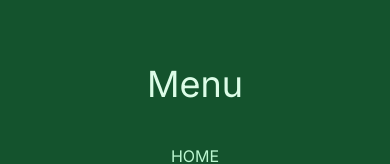
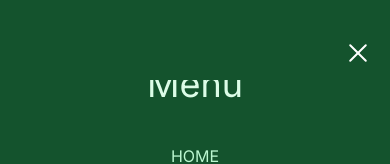
Before and after one commit to ahmad-bsh/botanical-garden, a Next.js app: page / in a window 390 px wide. Both pictures are taken after a click on the element 358 px from the left and 52 px from the top of the page. Shown: the top 164 px of the page. Built offline with nearby package versions, Linux system fonts and the light colour scheme.

Commit message:
fix menu not working in tablet/mobile breakpoints

```diff
--- /dev/null
+++ b/app/_components/content-wrapper.tsx
@@ -0,0 +1,10 @@
+"use client"
+
+import { useHeaderContext } from "../_hooks"
+
+export const ContentWrapper: React.FC<{
+  children: React.ReactNode
+}> = ({ children }) => {
+  const { isMenuOpen } = useHeaderContext()
+  return !isMenuOpen ? <div>{children}</div> : <></>
+}
--- a/app/_components/header.tsx
+++ b/app/_components/header.tsx
@@ -6,12 +6,22 @@ export const Header: React.FC = () => {
   const { isMenuOpen, setMenuOpen, menuItems } = useHeaderContext()
 
   return (
-    <header className="h-20 lg:h-24 w-full z-0 sticky bg-white top-0">
-      <div className="h-full w-full max-w-7xl mx-auto flex justify-between items-center">
+    <header
+      className={`h-20 lg:h-24 w-full z-10 fixed ${
+        isMenuOpen ? "bg-green-900" : "bg-white"
+      } top-0`}>
+      <div className="absolute h-full w-full max-w-7xl mx-auto flex justify-between items-center">
         <div className="ml-3 flex space-x-2 lg:space-x-2.5 ">
+          {!isMenuOpen ? (
+            <>
               <div className="w-12 lg:w-16 aspect-square relative">
                 <div className="absolute aspect-square w-full">
-              <Image src={"/logo.png"} alt="" fill className="rounded-full" />
+                  <Image
+                    src={"/logo.png"}
+                    alt=""
+                    fill
+                    className="rounded-full"
+                  />
                 </div>
               </div>
 
@@ -23,15 +33,17 @@ export const Header: React.FC = () => {
                   </div>
                 </div>
               </div>
+            </>
+          ) : null}
         </div>
         <div className="mr-5">
-          <div className="absolute right-5 z-20">
+          <div className="fixed right-5 z-20">
             <div
               className={`${
                 isMenuOpen
                   ? "relative"
                   : "space-y-1.5 flex flex-col justify-center"
-              } w-6 h-6 cursor-pointer lg:hidden z-20`}
+              } w-6 h-6 cursor-pointer lg:hidden z-30`}
               onClick={() => {
                 setMenuOpen((open) => !open)
               }}>
@@ -40,7 +52,7 @@ export const Header: React.FC = () => {
                   isMenuOpen
                     ? "rotate-45 absolute top-1/2 right-0 bottom-0 left-0 bg-white"
                     : "bg-green-800"
-                } h-0.5 rounded-full transition ease-in-out`}></div>
+                } h-0.5 rounded-full transition duration-700 ease-out`}></div>
 
               <div
                 className={`${
@@ -52,7 +64,7 @@ export const Header: React.FC = () => {
                   isMenuOpen
                     ? "-rotate-45 absolute top-1/2 right-0 bottom-0 left-0 bg-white"
                     : "bg-green-800"
-                } h-0.5 rounded-full transition ease-in-out`}></div>
+                } h-0.5 rounded-full transition  duration-700 ease-out`}></div>
             </div>
           </div>
           <div className="hidden lg:flex">
--- a/app/_components/menu.tsx
+++ b/app/_components/menu.tsx
@@ -1,9 +1,11 @@
 "use client"
 import Image from "next/image"
 import { useHeaderContext } from "../_hooks/header-context"
+import { useRouter } from "next/navigation"
 
 export const Menu: React.FC = () => {
-  const { isMenuOpen, menuItems } = useHeaderContext()
+  const router = useRouter()
+  const { isMenuOpen, setMenuOpen, menuItems } = useHeaderContext()
   return isMenuOpen ? (
     <div className="lg:hidden absolute inset-0 bg-green-900 z-10 h-screen">
       <div className="relative h-screen">
@@ -19,6 +21,10 @@ export const Menu: React.FC = () => {
           <div className="mt-10 flex flex-col space-y-5 md:text-xl items-center">
             {menuItems.map((item) => (
               <div
+                onClick={() => {
+                  router.push('/')
+                  setMenuOpen(false)
+                }}
                 key={item}
                 className="cursor-pointer text-green-200 hover:text-white">
                 {item}
--- a/app/layout.tsx
+++ b/app/layout.tsx
@@ -4,6 +4,7 @@ import "./globals.css"
 import { Footer, Header } from "./_components"
 import { HeaderContextProvider } from "./_hooks"
 import { Menu } from "./_components/menu"
+import { ContentWrapper } from "./_components/content-wrapper"
 
 const inter = Inter({ subsets: ["latin"] })
 
@@ -19,12 +20,14 @@ export default function RootLayout({
 }) {
   return (
     <html lang="en">
-      <body className={`${inter.className} relative min-h-screen`}>
+      <body className={`${inter.className} relative`}>
         <HeaderContextProvider>
-          <Menu/>
+          <Menu />
           <Header />
-          <>{children}</>
-          <Footer/>
+          <ContentWrapper>
+            <>{children}</>
+            <Footer />
+          </ContentWrapper>
         </HeaderContextProvider>
       </body>
     </html>
```
Lines whose indentation alone changed are shown as unchanged.
